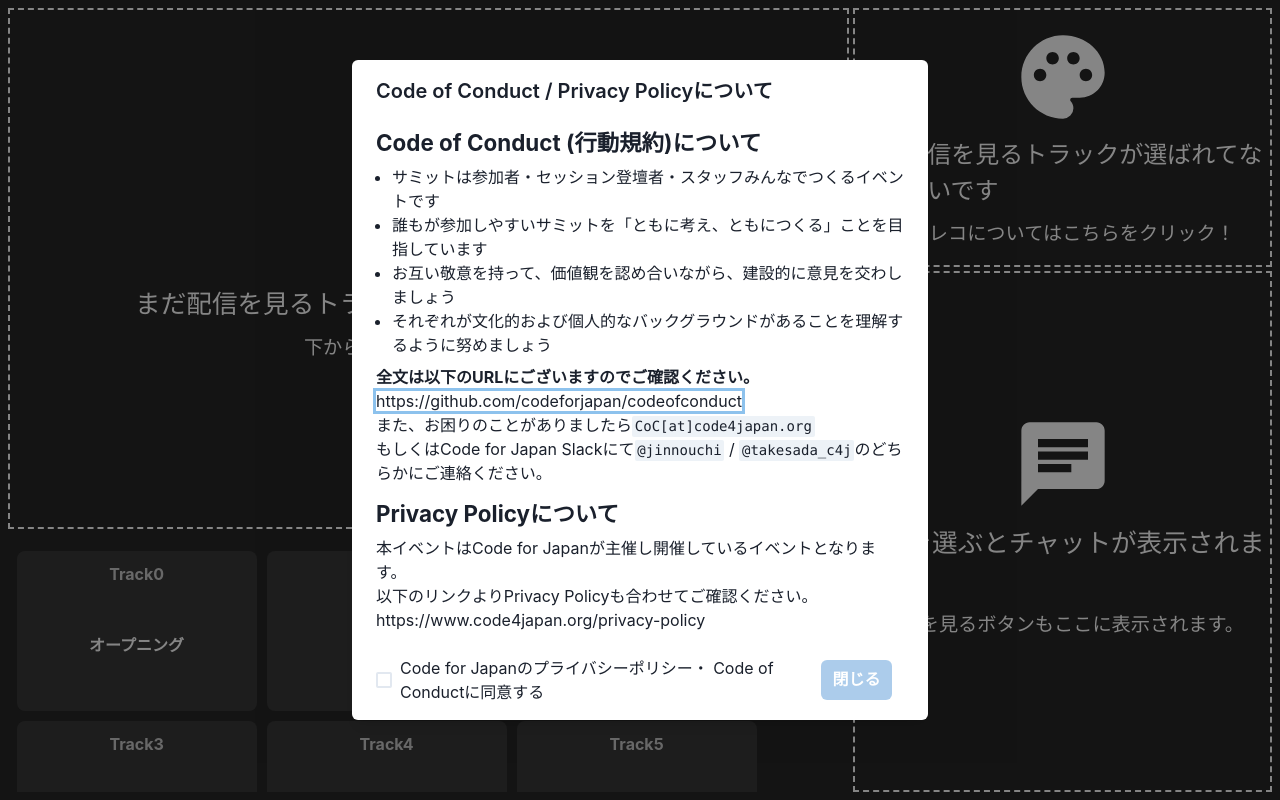
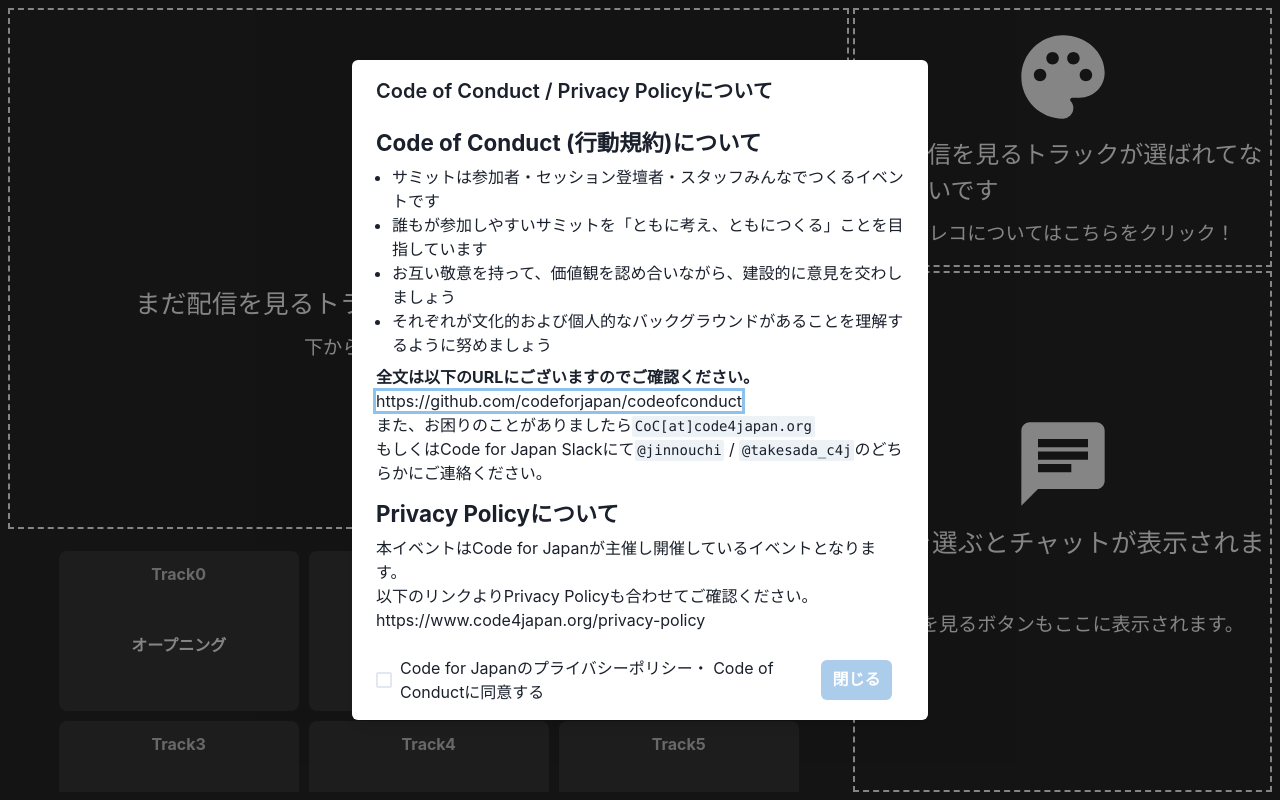
Before and after one commit to NEKOYASAN/summit-viewer, a Next.js app: page / in a window 1280 px wide. Built offline with nearby package versions, Linux system fonts and the light colour scheme.

Commit message:
共有機能実装

```diff
--- a/pages/index.tsx
+++ b/pages/index.tsx
@@ -361,14 +361,14 @@
           width={'100%'}
           height={'100%'}
           gridArea={'s'}
-          overflowY={'scroll'}
+          overflowY={'hidden'}
         >
           <Flex
             paddingY={'18px'}
             flexWrap={'wrap'}
             gridGap={'10px'}
             justifyContent={'center'}
-            width={'90%'}
+            width={'100%'}
             height={'100%'}
             overflowY={'scroll'}
           >
@@ -390,7 +390,7 @@
               : undefined}
           </Flex>
           {ogpData ? (
-            <Flex flexDirection={'column'} width={'48px'}>
+            <Flex flexDirection={'column'} width={'48px'} margin={'0.3rem 0.1rem'}>
               <IconButton
                 aria-label={'Twitterでシェア！'}
                 icon={<Icon as={GrTwitter} />}
```
